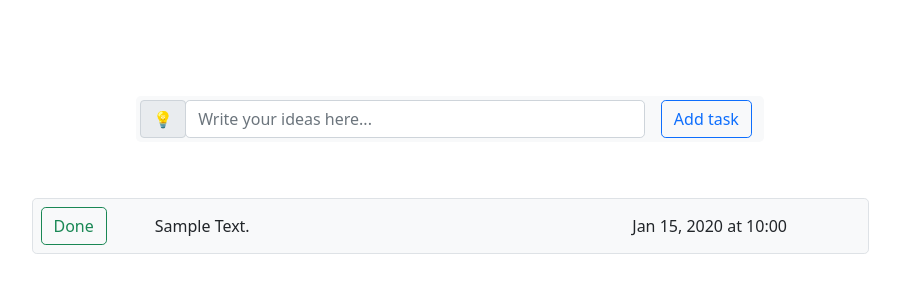
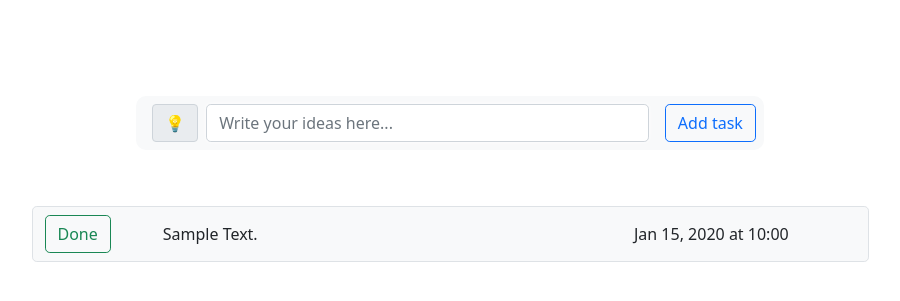
Before and after one commit to Nikitaksk/todo-flask, a Flask app: template templates/index.html in a window 1280 px wide. Shown: the part 46-347 px from the top of the page, without its empty margins (190-1090 px from the left). Run offline with Flask 3, Linux system fonts and the light colour scheme; the template is opened without the code that fills it: values that come from a table or form of the project are taken from there, others are empty; tables that the repository leaves empty hold one stand-in row (values such as "Sample post").

Commit message:
cosmetic improvements

```diff
--- a/auth.py
+++ b/auth.py
@@ -1,5 +1,5 @@
 from flask import Blueprint, render_template, request, redirect, url_for, flash
-from flask_login import current_user, login_required, login_user, logout_user, LoginManager
+from flask_login import login_user, logout_user, LoginManager
 from forms import LoginForm, RegisterForm
 from models import User
 from app import db, bcrypt
--- a/routes.py
+++ b/routes.py
@@ -15,7 +15,7 @@ def profile():
     amount_done = Task.query.filter_by(added_by=current_user.id).filter_by(is_done=True).count()
     percentage = 0
     if amount_done > 0 and amount_added > 0:
-        percentage = amount_done / amount_added * 100
+        percentage = round(amount_done / amount_added * 100, 2)
     return render_template('profile.html', amount_added=amount_added, amount_done=amount_done, percentage=percentage)
 
 
--- a/static/css/styles.css
+++ b/static/css/styles.css
@@ -1,3 +1,8 @@
 body{
     align-content: center;
 }
+input[type='text'] {
+  -moz-box-shadow: 0px 0px 4px #ffffff;
+  -webkit-box-shadow: 0px 0px 4px #ffffff;
+  box-shadow: 0px 0px 4px #ffffff;
+}
--- a/templates/base.html
+++ b/templates/base.html
@@ -10,7 +10,7 @@
 
     {% endblock %}
 </head>
-<body>
+<body >
 <nav class="navbar navbar-light bg-light">
     <div class="container-fluid">
         <img src="https://cdn-icons-png.flaticon.com/256/11207/11207604.png" alt="" width="30" height="30"
@@ -25,7 +25,7 @@
     </div>
 </nav>
 
-<div class="container">
+<div class="container ">
     {% block body %}
     {% endblock %}
 </div>
--- a/templates/index.html
+++ b/templates/index.html
@@ -6,6 +6,7 @@
 {% endblock %}
 
 {% block body %}
+
     <div class="d-flex w-75 m-auto justify-content-center my-5">
         {% with messages = get_flashed_messages() %}
             {% if messages %}
@@ -19,33 +20,30 @@
     </div>
 
 
-
-
     <div class="d-flex w-75 m-auto justify-content-center my-5">
-        <div class=" text-center w-75 bg-light rounded-3">
-            <form method="post" action="/">
-                <div class="input-group m-1 rounded-3 ">
-                    <div class="input-group-prepend">
-                        <span class="input-group-text" id="basic-addon1">💡</span>
+        <div class=" text-center w-75 bg-light px-2" style="border-radius: 10px;">
+            <form method="post" class="" action="/">
+                <div class="input-group m-2">
+                    <div class="input-group-prepend ">
+                        <span class="input-group-text ml-2" id="basic-addon1">💡</span>
                     </div>
-                    <input type="text" name="task" class="form-control ml-2 rounded-3"
-                           placeholder="Write your ideas here..." aria-label="Username" aria-describedby="basic-addon1">
-                    <button class="btn btn-outline-primary mx-3 rounded-3" type="submit"> Add task</button>
+                    <input type="text" name="task" class="form-control mx-2 rounded-3"
+                           placeholder="Write your ideas here..." aria-label="Username "
+                           aria-describedby="basic-addon1" autocomplete="off">
+                    <button class="btn btn-outline-primary mx-2 rounded-3" type="submit"> Add task</button>
                 </div>
-
             </form>
         </div>
     </div>
 
     <div class="d-flex flex-column w-75 mx-auto my-5 justify-content-center ">
         {% for task in tasks_list %}
-
-            <div class="d-inline-flex  rounded-3 p-2 bg-light border my-2">
+            <div class="d-inline-flex rounded-3 p-2 bg-light border my-2" >
                 <a type="button" href="/mark_done/{{ task.id }}"
-                   class="btn btn-outline-success d-flex align-items-center rounded-3">Done</a>
+                   class="btn btn-outline-success d-flex align-items-center rounded-3 mx-1">Done</a>
                 <span class="align-baseline m-auto  w-100  text-capitalize mx-5">
             {{ task.text }}</span>
-                <span class="mx-3 my-auto  w-75 text-center">{{ task.date_added.strftime("%b %d, %Y at %H:%M") }}</span>
+                <span class="mx-3 my-auto w-75 text-center">{{ task.date_added.strftime("%b %d, %Y at %H:%M") }}</span>
             </div>
         {% endfor %}
     </div>
```
Also changed, not shown: templates/profile.html (+8 -7 lines), templates/register.html (+7 -12 lines).
